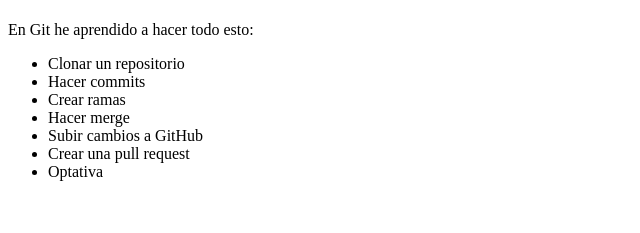
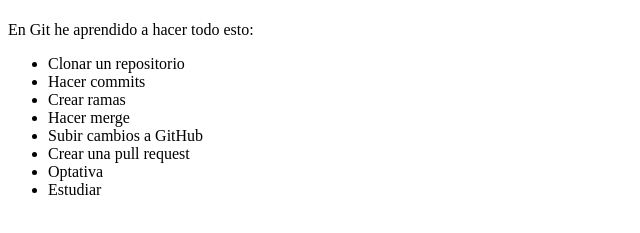
Before and after one commit to EteSech33/prueba, a plain HTML site: page index.html in a window 1280 px wide. Shown: the part 59-292 px from the top of the page, without its empty margins (0-640 px from the left). Drawn offline with Linux system fonts and the light colour scheme.

Commit message:
nueva modificacion

```diff
--- a/index.html
+++ b/index.html
@@ -15,6 +15,7 @@
         <li>Subir cambios a GitHub</li>
 	<li>Crear una pull request</li>
 	<li>Optativa</li>
+	<li>Estudiar</li>
     </ul>
 </body>
 </html>
```
